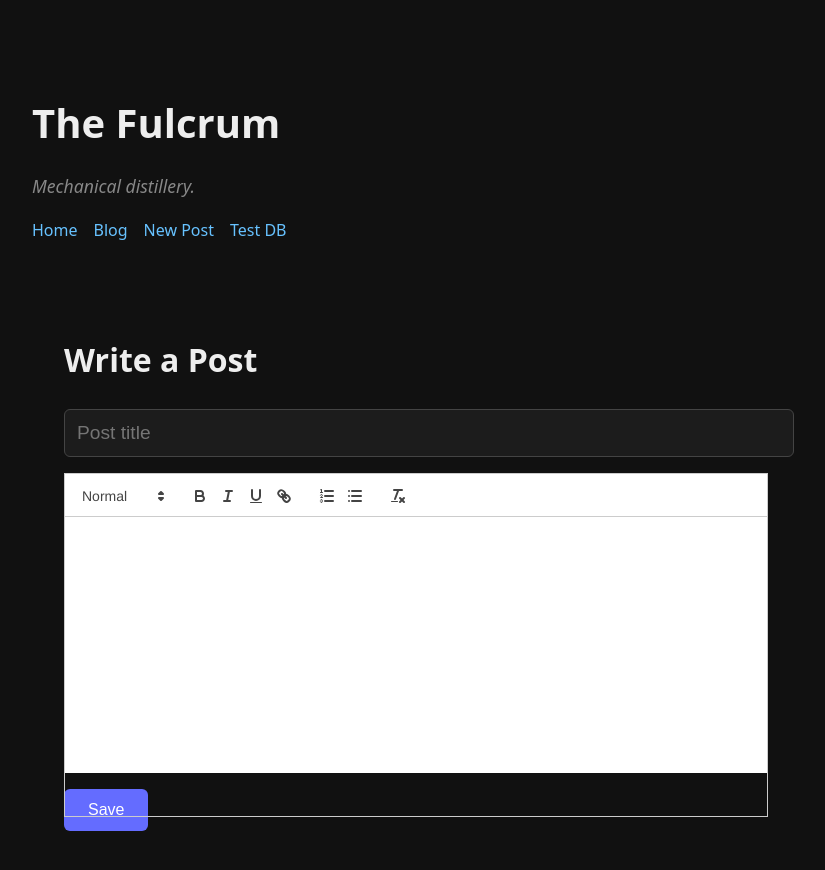
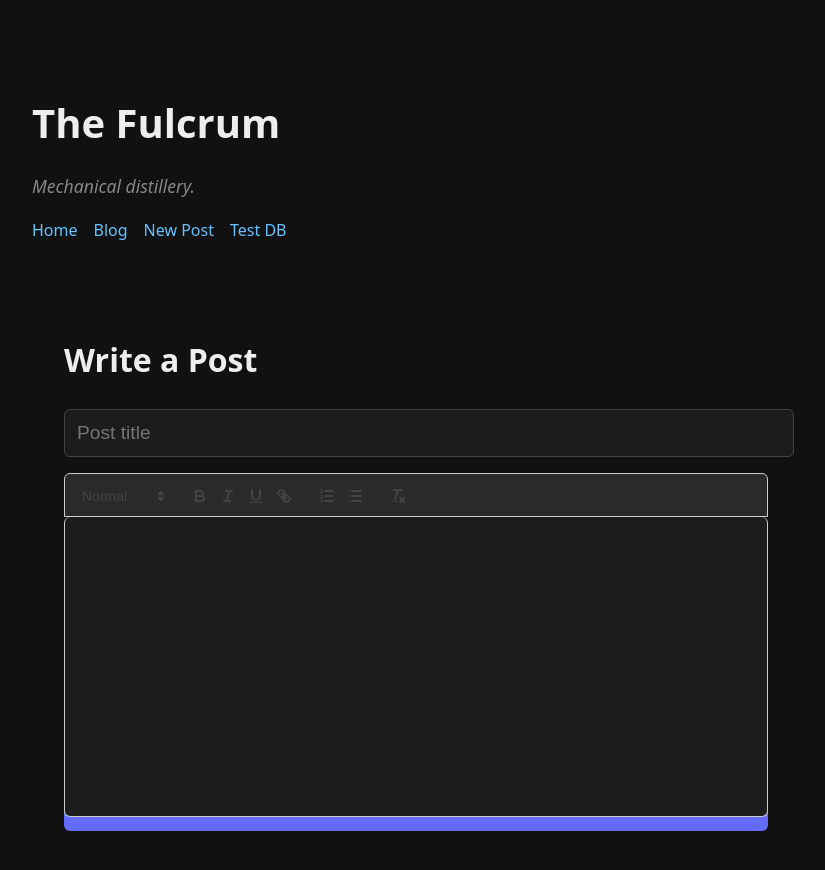
Before and after one commit to tlcombs6/the-fulcrum-cms, a React (Vite) app: page /editor in a window 1280 px wide. Shown: the top 870 px of the page, without its empty margins (224-1049 px from the left). Built offline with nearby package versions, Linux system fonts and the light colour scheme.

Commit message:
updates to editor

```diff
--- a/src/pages/Editor.jsx
+++ b/src/pages/Editor.jsx
@@ -2,6 +2,7 @@ import React, { useState } from 'react'
 import ReactQuill from 'react-quill'
 import 'react-quill/dist/quill.snow.css'
 import { supabase } from '../lib/supabase'
+import { useNavigate } from 'react-router-dom'
 
 // Slugify helper
 const slugify = (str) =>
@@ -14,6 +15,7 @@ export default function Editor() {
   const [title, setTitle] = useState('')
   const [content, setContent] = useState('')
   const [status, setStatus] = useState(null)
+  const navigate = useNavigate()
 
   const handleSave = async () => {
     const slug = slugify(title)
@@ -33,6 +35,7 @@ export default function Editor() {
       setTitle('')
       setContent('')
       setStatus('success')
+      setTimeout(() => navigate('/blog'), 1000)
     }
   }
 
@@ -63,14 +66,15 @@ export default function Editor() {
         style={{
           height: '300px',
           marginBottom: '1rem',
-          backgroundColor: '#fff',
+          borderRadius: '6px',
         }}
       />
 
       <button
         onClick={handleSave}
         style={{
-          padding: '0.75rem 1.5rem',
+          width: '100%',
+          padding: '0.75rem',
           fontSize: '1rem',
           backgroundColor: '#646cff',
           color: '#fff',
--- a/src/pages/Home.jsx
+++ b/src/pages/Home.jsx
@@ -19,16 +19,23 @@ export default function Home() {
     <section>
       <h2>What that Means?</h2>
       <p>
-        What is a <strong>mechanical distillery</strong>? — Here at <strong>The Fulcrum</strong> we analyze pressures within existing systems in hopes of revealing what holds, what fails, and what truly matters.
+        What is a <strong>mechanical distillery</strong>? — Here at{' '}
+        <strong>The Fulcrum</strong> we analyze pressures within existing systems in hopes of revealing what holds, what fails, and what truly matters.
       </p>
 
-      <h3>Live Posts</h3>
+      <h3 style={{ marginTop: '2rem' }}>Live Posts</h3>
       {posts.length === 0 && <p>No posts found.</p>}
+
       {posts.map(post => (
-        <div key={post.id} style={{ marginBottom: '1rem' }}>
-          <strong>{post.title}</strong>
-          <p>{post.body}</p>
-        </div>
+        <article key={post.id} style={{ marginBottom: '2rem' }}>
+          <strong style={{ display: 'block', fontSize: '1.2rem', marginBottom: '0.5rem' }}>
+            {post.title}
+          </strong>
+          <div
+            className="post-body"
+            dangerouslySetInnerHTML={{ __html: post.body }}
+          />
+        </article>
       ))}
     </section>
   )
--- a/src/style.css
+++ b/src/style.css
@@ -97,3 +97,20 @@ a:hover {
   color: #fff;
   margin: 1.5rem 0;
 }
+
+.ql-container {
+  background-color: #1c1c1c;
+  color: #eee;
+  border-radius: 6px;
+}
+
+.ql-toolbar {
+  background-color: #2a2a2a;
+  border: 1px solid #444;
+  border-radius: 6px 6px 0 0;
+}
+
+.ql-editor {
+  min-height: 200px;
+  color: #eee;
+}
```
